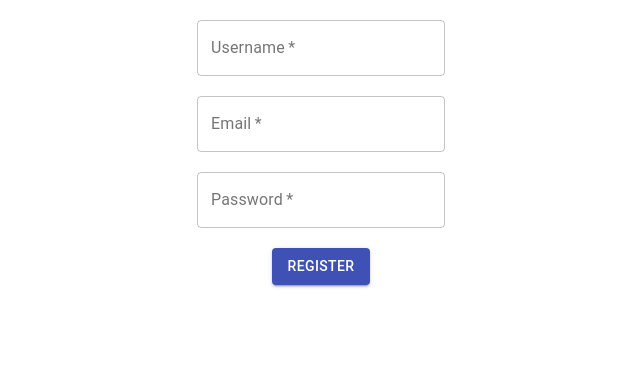
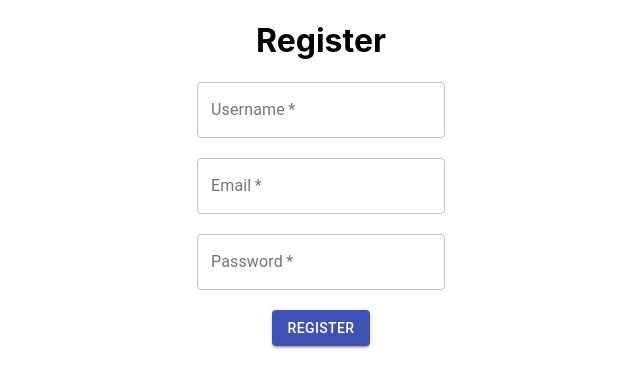
Before and after one commit to daddylunix/KV-Bin, a React (Create React App) app in the folder client/: page /register in a window 1280 px wide. Shown: the top 388 px of the page, without its empty margins (319-959 px from the left). Built offline with nearby package versions, Linux system fonts and the light colour scheme; the HTML template or start-up script is replaced by a standard one.

Commit message:
🔥 More Material-UI Implementation

```diff
--- a/client/src/Components/Login.js
+++ b/client/src/Components/Login.js
@@ -22,7 +22,6 @@ const Login = () => {
     }
     return (
         <div>
-        <br/>
         <center>
         <form onSubmit={login}>
         <TextField required type="text" id="outlined-basic" label="Email" variant="outlined" value={email} onChange={(e) => setEmail(e.target.value)}/>
--- a/client/src/Components/Pages/LoginPage.js
+++ b/client/src/Components/Pages/LoginPage.js
@@ -3,6 +3,9 @@ import Login from "../Login"
 const LoginPage = () => {
     return (
         <div>
+            <center>
+                <h1>Login</h1>
+            </center>
             <Login/>
         </div>
     )
--- a/client/src/Components/Pages/RegisterPage.js
+++ b/client/src/Components/Pages/RegisterPage.js
@@ -4,6 +4,9 @@ import Register from '../Register';
 const RegisterPage = () => {
     return (
         <div>
+            <center>
+            <h1>Register</h1>
+            </center>
             <Register/>
         </div>
     )
--- a/client/src/Components/Register.js
+++ b/client/src/Components/Register.js
@@ -26,7 +26,7 @@ const Register = () => {
     return (
         <div>
             <form onSubmit={register}>
-            <br/>
+
             <center>
             <TextField required type="text" id="outlined-basic" label="Username" variant="outlined" value={username} onChange={(e) => setUsername(e.target.value)}/>
             <br/><br/>
```
